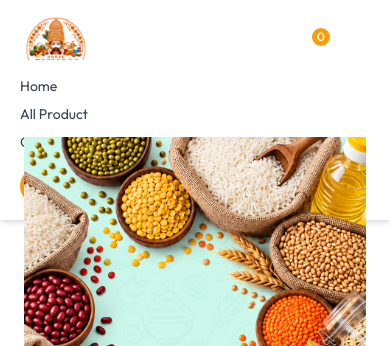
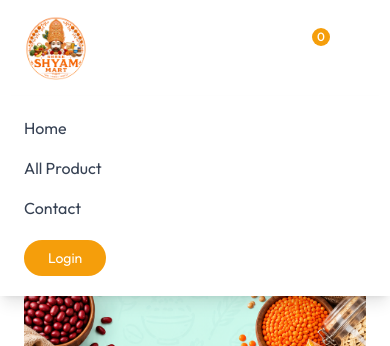
Before and after one commit to ankurrera/Shree-Shyam-Mart, a React (Vite) app in the folder client/: page / in a window 390 px wide. Both pictures are taken after a click on the button "Menu". Shown: the top 346 px of the page. Built offline with nearby package versions, Linux system fonts and the light colour scheme; no server answers; some icons are missing.

Commit message:
update mobile view in navbar.jsx

```diff
--- a/client/src/components/Navbar.jsx
+++ b/client/src/components/Navbar.jsx
@@ -33,7 +33,7 @@ const Navbar = () => {
     },[searchQuery])
 
   return (
-    <nav className="flex items-center justify-between px-6 md:px-16 lg:px-24 xl:px-32 py-4 border-b border-gray-300 bg-white relative transition-all">
+    <nav className="flex items-center justify-between px-6 md:px-16 lg:px-24 xl:px-32 py-4 border-b border-gray-300 bg-white relative z-50 transition-all">
 
             <NavLink to = '/' onClick={()=> setOpen(false)}>
                 <img className = "h-16" src = {assets.logo} alt = "logo" />
@@ -83,23 +83,55 @@ const Navbar = () => {
             </div>
 
             {/* Mobile Menu */}
-            {   open&& (
-                <div className={`${open ? 'flex' : 'hidden'} absolute top-[60px] left-0 w-full bg-white shadow-md py-4 flex-col items-start gap-2 px-5 text-sm md:hidden`}>
-                <NavLink to="/" onClick={()=> setOpen(false)}>Home</NavLink>
-                <NavLink to="/products" onClick={()=> setOpen(false)}>All Product</NavLink>
-                {user &&
-                <NavLink to="/my-orders" onClick={()=> setOpen(false)}>My Orders</NavLink>
-                }
-                <NavLink to="/" onClick={()=> setOpen(false)}>Contact</NavLink>
+            {/* Mobile Menu */}
+{open && (
+    <div className="absolute top-full left-0 w-full bg-white shadow-lg z-50 py-5 px-6 flex flex-col items-start gap-4 text-base sm:hidden">
+
+        <NavLink
+            to="/"
+            onClick={() => setOpen(false)}
+        >
+            Home
+        </NavLink>
+
+        <NavLink
+            to="/products"
+            onClick={() => setOpen(false)}
+        >
+            All Product
+        </NavLink>
+
+        {user && (
+            <NavLink
+                to="/my-orders"
+                onClick={() => setOpen(false)}
+            >
+                My Orders
+            </NavLink>
+        )}
+
+        <NavLink
+            to="/Contact"
+            onClick={() => setOpen(false)}
+        >
+            Contact
+        </NavLink>
+
         {!user ? (
-                    <button onClick = {()=>{setOpen(false);
+            <button
+                onClick={() => {
+                    setOpen(false);
                     setShowUserLogin(true);
-
-                    }} className="cursor-pointer px-6 py-2 mt-2 bg-primary hover:bg-primary-dull transition text-white rounded-full text-sm">
+                }}
+                className="cursor-pointer px-6 py-2 mt-1 bg-primary hover:bg-primary-dull transition text-white rounded-full text-sm"
+            >
                 Login
             </button>
         ) : (
-                    <button onClick={logout} className="cursor-pointer px-6 py-2 mt-2 bg-primary hover:bg-primary-dull transition text-white rounded-full text-sm">
+            <button
+                onClick={logout}
+                className="cursor-pointer px-6 py-2 mt-1 bg-primary hover:bg-primary-dull transition text-white rounded-full text-sm"
+            >
                 Logout
             </button>
         )}
```
Lines whose indentation alone changed are shown as unchanged.
